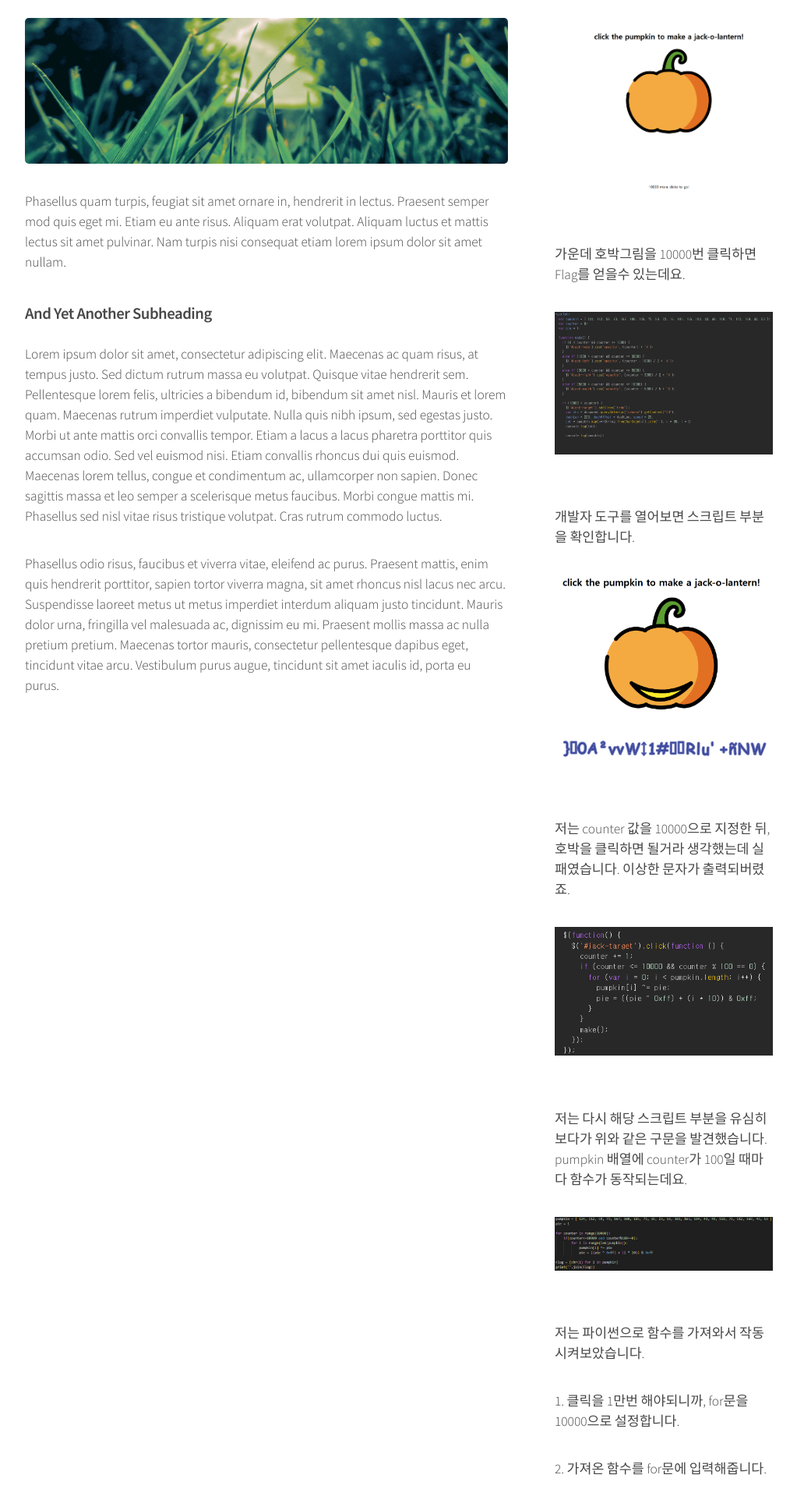
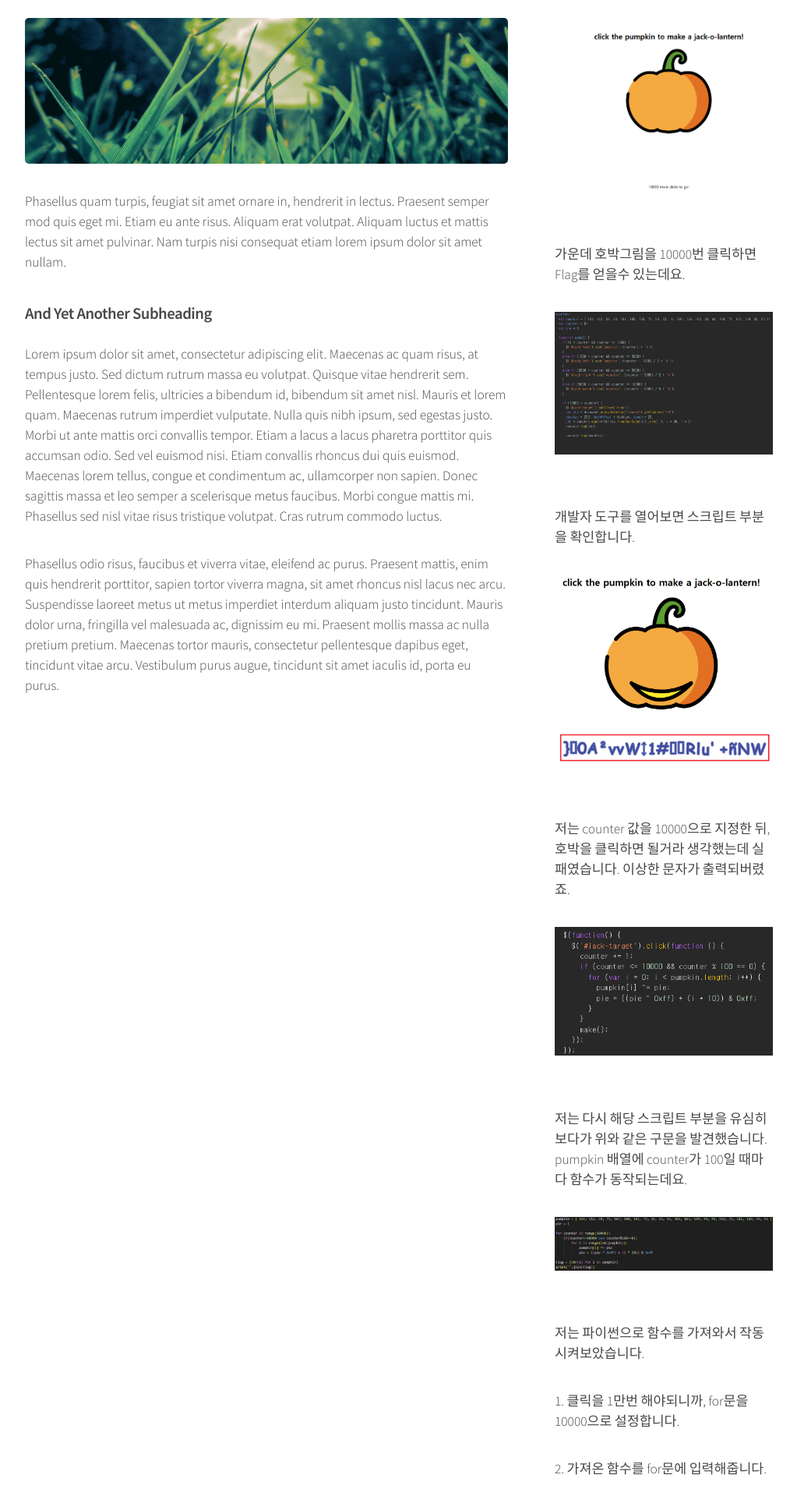
Before and after one commit to jjjj0202/jjjj0202.github.io, a Jekyll site: the page built from right-sidebar.html, in a window 1280 px wide. Shown: the part 347-2266 px from the top of the page at 78% size, without its empty margins (128-1151 px from the left). Built offline with Jekyll 4.4.1, drawn with Linux system fonts in a browser that asks for light colours.

Commit message:
250314-test245
rss

```diff
--- a/_posts/2025-03-13-pp.markdown
+++ b/_posts/2025-03-13-pp.markdown
@@ -10,11 +10,11 @@
 <p>가운데 호박그림을 10000번 클릭하면 Flag를 얻을수 있는데요.</p>
 <img src="/assets/images/p2.PNG" style="max-width: 100%; height: auto;">
 <p>개발자 도구를 열어보면 스크립트 부분을 확인합니다.</p>
-<img src="/assets/images/p3.PNG" style="max-width: 100%; height: auto;">
+<img src="/assets/images/p3-1.PNG" style="max-width: 100%; height: auto;">
 <p>저는 counter 값을 10000으로 지정한 뒤, 호박을 클릭하면 될거라 생각했는데 실패였습니다. 이상한 문자가 출력되버렸죠.</p>
 <img src="/assets/images/p4.PNG" style="max-width: 100%; height: auto;">
 <p>저는 다시 해당 스크립트 부분을 유심히보다가 위와 같은 구문을 발견했습니다. pumpkin 배열에 counter가 100일 때마다 함수가 동작되는데요.</p>
-<img src="/assets/images/p5.PNG" style="max-width: 100%; height: auto;">
+<img src="/assets/images/p5-1.PNG" style="max-width: 100%; height: auto;">
 <p>저는 파이썬으로 함수를 가져와서 작동시켜보았습니다.</p>
 <p>1. 클릭을 1만번 해야되니까, for문을 10000으로 설정합니다.</p>
 <p>2. 가져온 함수를 for문에 입력해줍니다.</p>
```
Also changed, not shown: assets/images/p3-1.PNG (added), assets/images/p5-1.PNG (added).
